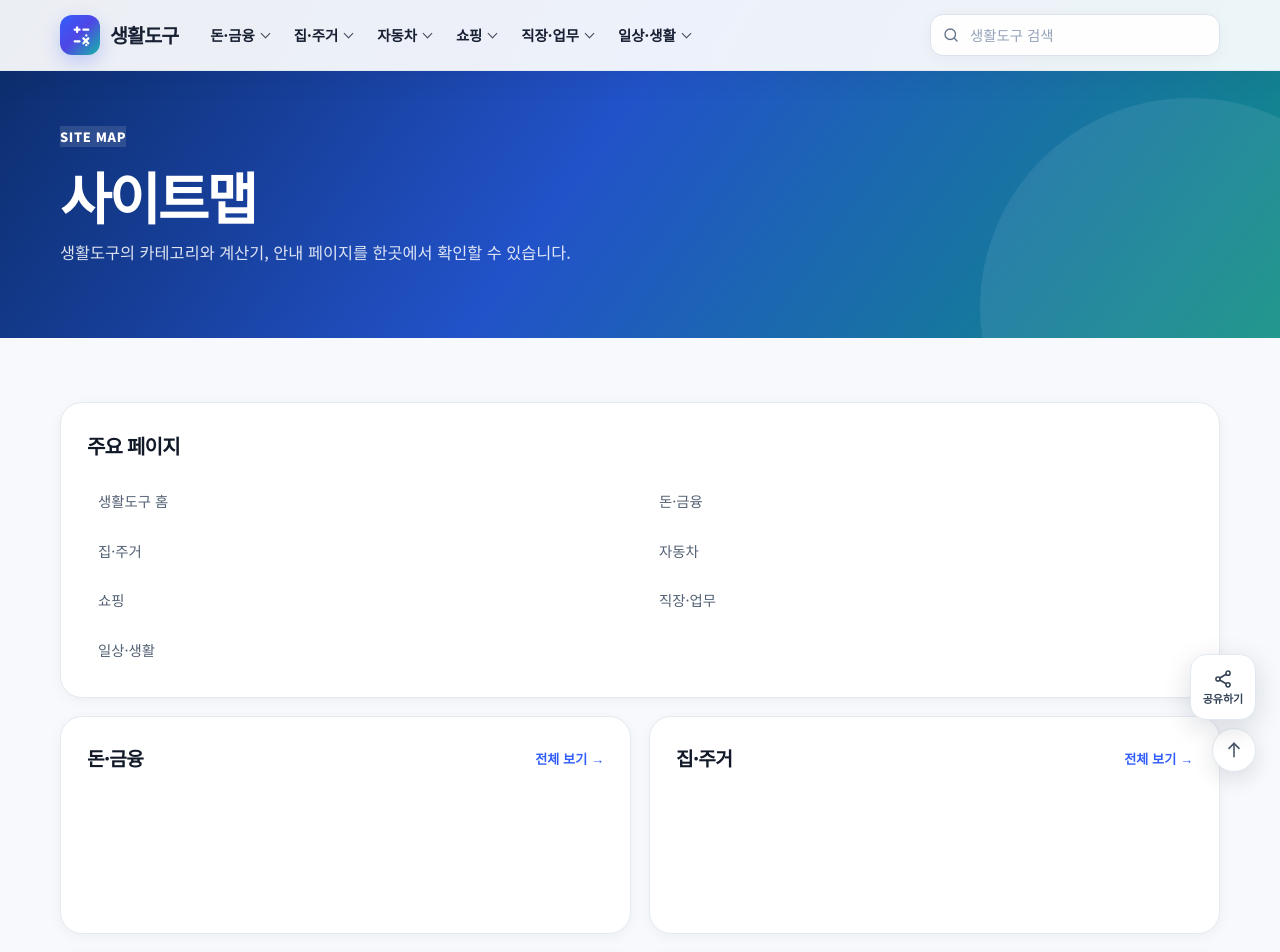
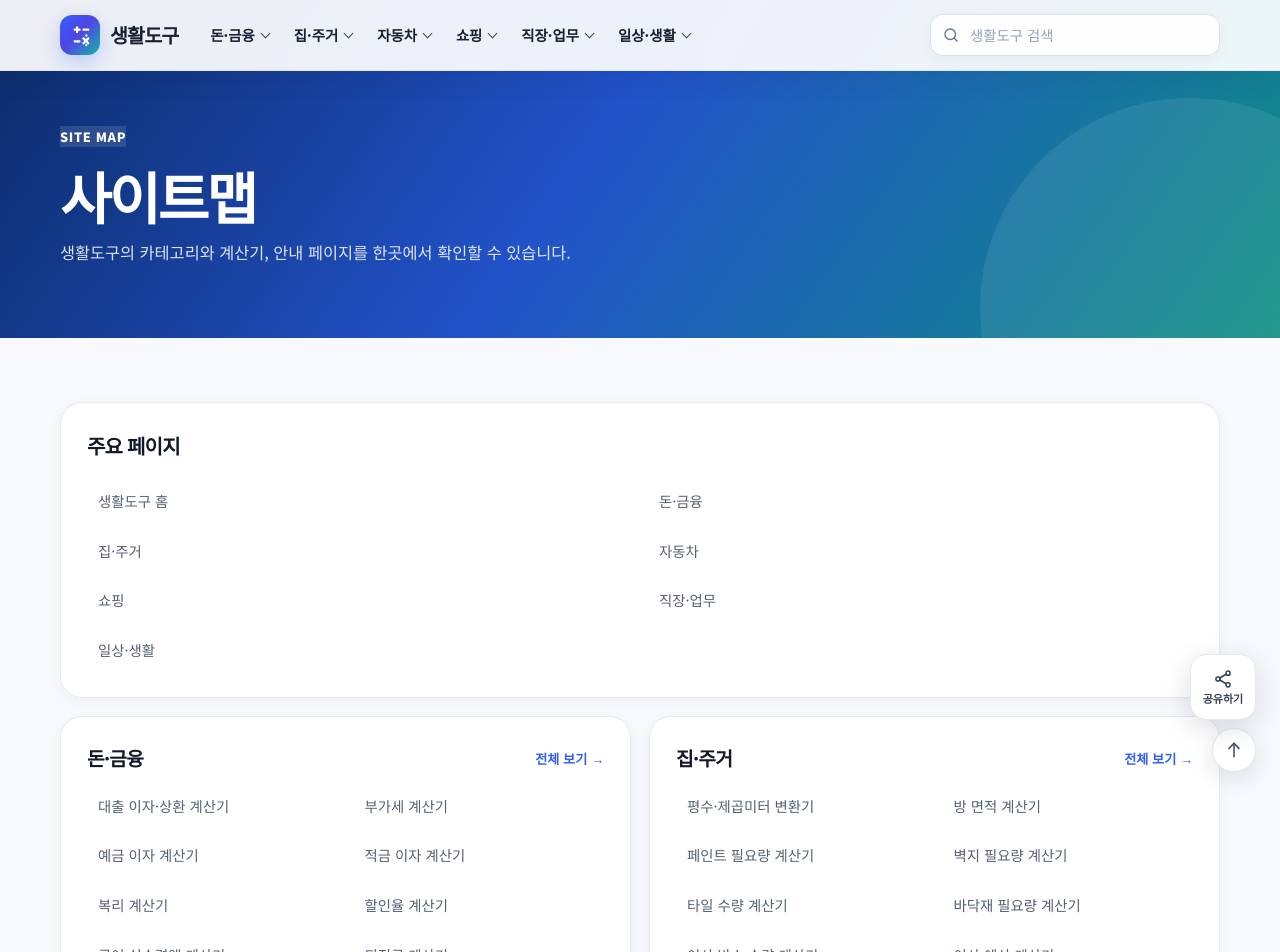
Before and after one commit to license-book/life-tools, a Next.js app: page /sitemap.html in a window 1280 px wide. Shown: the top 952 px of the page. Built offline with nearby package versions, Linux system fonts and the light colour scheme.

Commit message:
Fix sitemap tool name field

```diff
--- a/app/sitemap.html/page.tsx
+++ b/app/sitemap.html/page.tsx
@@ -42,7 +42,7 @@ export default function SitemapPage() {
             return <section className="panel sitemap-category" key={category.key}>
               <div className="sitemap-heading"><h2>{category.name}</h2><Link href={category.href}>전체 보기 →</Link></div>
               <div className="sitemap-tool-list">
-                {categoryTools.map((tool) => <Link key={tool.slug} href={`/tools/${tool.slug}`}>{tool.title}</Link>)}
+                {categoryTools.map((tool) => <Link key={tool.slug} href={`/tools/${tool.slug}`}>{tool.name}</Link>)}
               </div>
             </section>;
           })}
```
